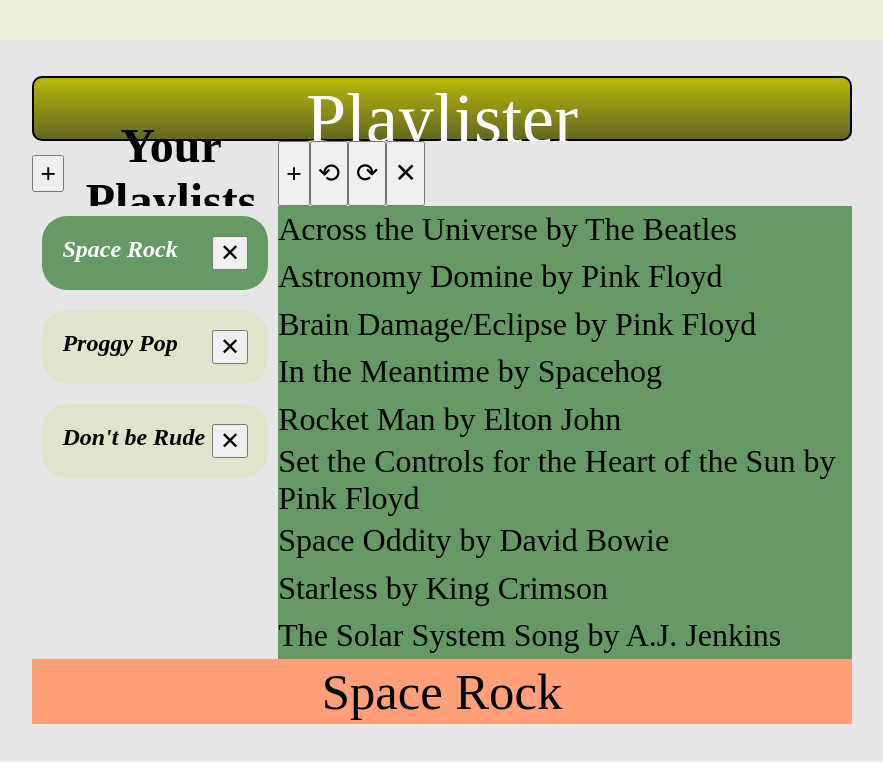
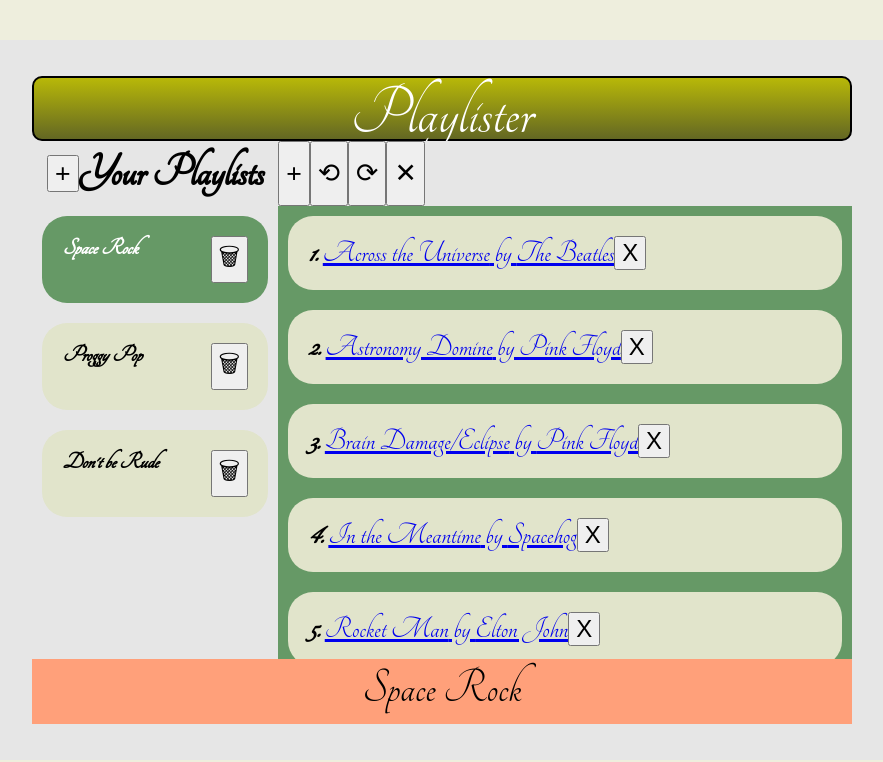
Before and after one commit to JeffC7/Playlister_HW2, a React (Create React App) app: page / in a window 1280 px wide. Both pictures are taken after a click on the element "Space Rock". Shown: the top 762 px of the page, without its empty margins (198-1081 px from the left). Built offline with nearby package versions, Linux system fonts and the light colour scheme.

Commit message:
Finished mostly all of the UI Design except X button

```diff
--- a/src/App.css
+++ b/src/App.css
@@ -19,7 +19,7 @@
 
 #root {
   background-color: var(--swatch-primary);
-  font-family: serif;
+  font-family: tangerine;
   position: absolute;
   width: 80%;
   left: 10%;
--- a/src/App.js
+++ b/src/App.js
@@ -281,6 +281,7 @@
         let canClose = this.state.currentList !== null;
         return (
             <div id="root">
+                <link href='https://fonts.googleapis.com/css?family=Tangerine' rel='stylesheet'></link>
                 <Banner />
                 <SidebarHeading
                     createNewListCallback={this.createNewList}
--- a/src/components/ListCard.js
+++ b/src/components/ListCard.js
@@ -72,11 +72,13 @@
             }
             return (
                 <div
+
                     id={keyNamePair.key}
                     key={keyNamePair.key}
                     onClick={this.handleClick}
                     className={'list-card ' + selectClass}>
                     <span
+
                         id={"list-card-text-" + keyNamePair.key}
                         key={keyNamePair.key}
                         className="list-card-text">
@@ -87,7 +89,7 @@
                         id={"delete-list-" + keyNamePair.key}
                         className="list-card-button"
                         onClick={this.handleDeleteList}
-                        value={"\u2715"} />
+                        value={"🗑"} />
                 </div>
             );
         }
--- a/src/components/SongCard.js
+++ b/src/components/SongCard.js
@@ -54,6 +54,22 @@
         this.props.moveCallback(sourceId, targetId);
     }
 
+    handleMouseOver = (onmouseover) => {
+        onmouseover.preventDefault();
+        this.setState(prevState => ({
+            ...prevState,
+            isHovering: true
+        }));
+    }
+
+    handleMouseLeave = (onmouseleave) => {
+        onmouseleave.preventDefault();
+        this.setState(prevState => ({
+            ...prevState,
+            isHovering: false
+        }));
+    }
+
     getItemNum = () => {
         return this.props.id.substring("playlist-song-".length);
     }
@@ -66,10 +82,16 @@
         if (this.state.draggedTo) {
             itemClass = "playlister-song-dragged-to";
         }
+
+        itemClass += " unselected-list-card";
+
+        var youTubeLink = "https://www.youtube.com/watch?v=" + song.youTubeId;
+
         return (
             <div
                 id={'song-' + num}
                 className={itemClass}
+                onMouseOver={this.handleMouseOver}
                 onDragStart={this.handleDragStart}
                 onDragOver={this.handleDragOver}
                 onDragEnter={this.handleDragEnter}
@@ -77,7 +99,9 @@
                 onDrop={this.handleDrop}
                 draggable="true"
             >
-                {song.title} by {song.artist}
+                <span style = {{paddingRight : "5px"}}>{num + "."}</span>
+                <a href = {youTubeLink}>{song.title} by {song.artist}</a>
+                <input className="list-card-button" type="button" value="X"></input>
             </div>
         )
     }
```
